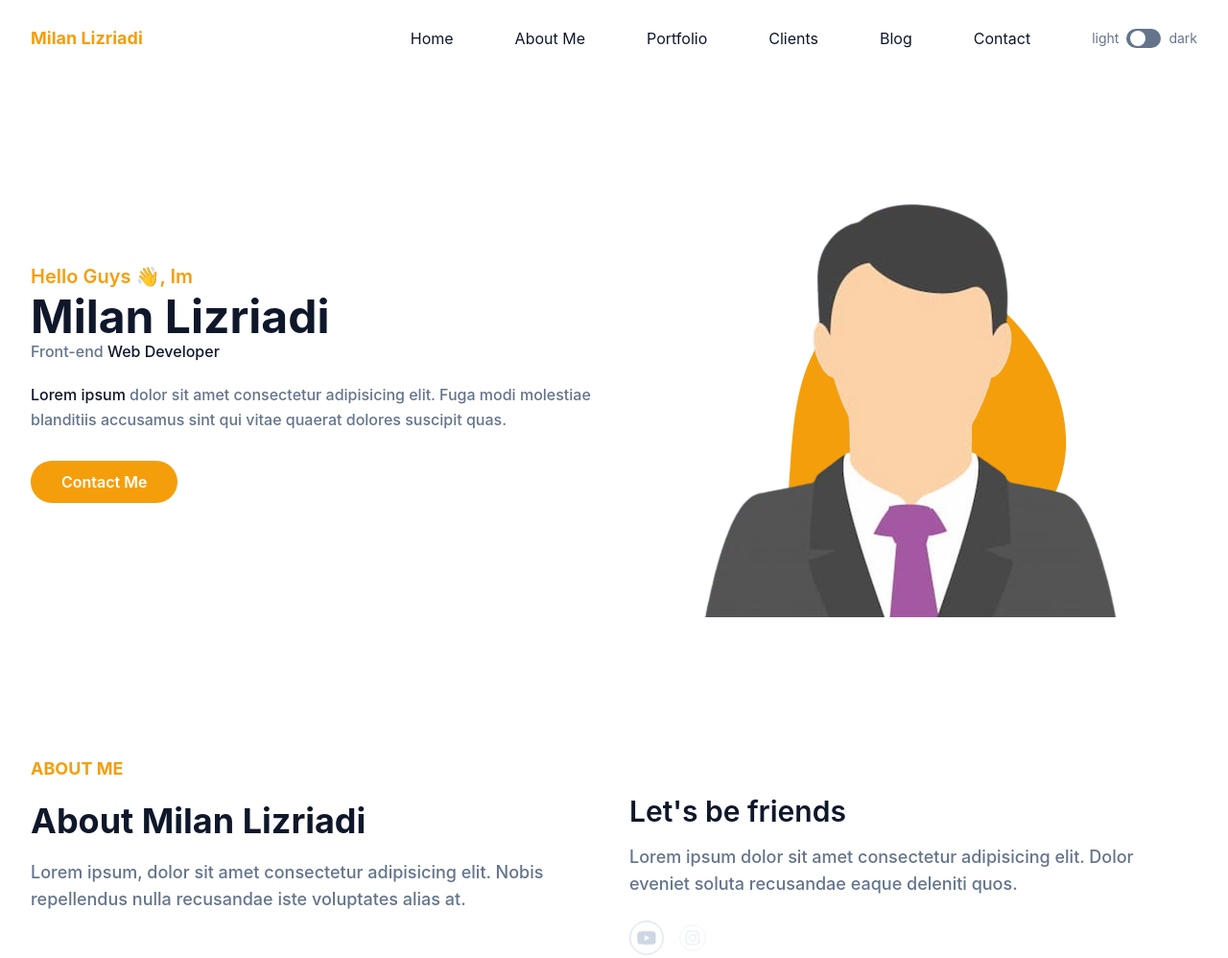
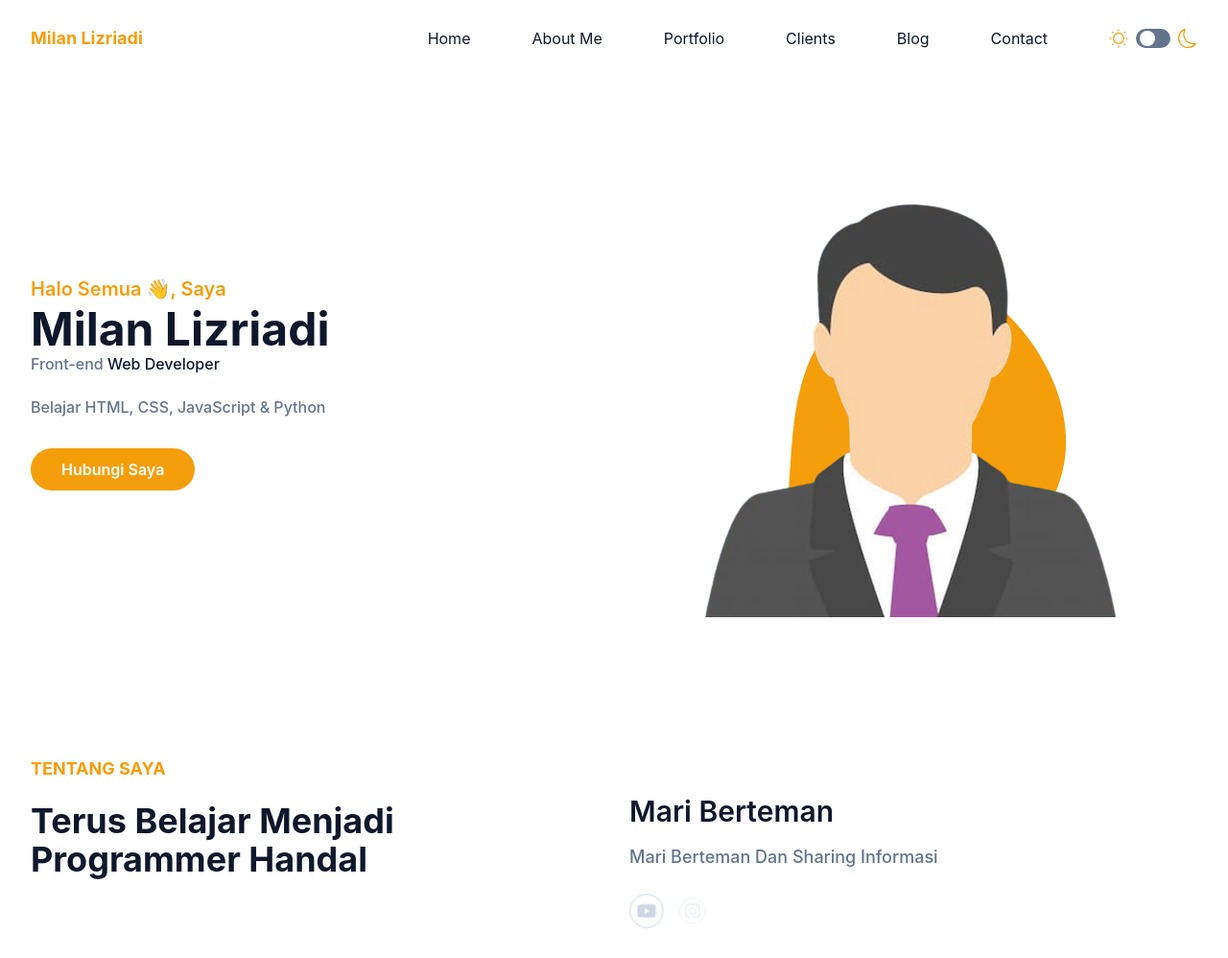
Before and after one commit to MilanLizriadi/portfolio-milan, a website: page index.html in a window 1280 px wide. Shown: the top 998 px of the page at 96% size. Drawn offline with nearby package versions, Linux system fonts and the light colour scheme.

Commit message:
Menambahkan icon di tombol dark-light

```diff
--- a/index.html
+++ b/index.html
@@ -74,7 +74,17 @@
 
               <li class="mt-3 lg:mt-0 flex items-center pl-8">
                 <div class="flex">
-                  <span class="mr-2 text-sm text-slate-500">light</span>
+
+                  <span class="mr-2 text-sm text-slate-500">
+
+                    <svg xmlns="http://www.w3.org/2000/svg" aria-hidden="true" role="img" width="20" height="20"
+                      preserveAspectRatio="xMidYMid meet" viewBox="0 0 512 512">
+                      <path fill="#f59e0b"
+                        d="M256 104c-83.813 0-152 68.187-152 152s68.187 152 152 152s152-68.187 152-152s-68.187-152-152-152Zm0 272a120 120 0 1 1 120-120a120.136 120.136 0 0 1-120 120ZM240 16h32v48h-32zm0 432h32v48h-32zm208-208h48v32h-48zm-432 0h48v32H16zm372.687 171.314l22.627-22.627l32 32l-22.627 22.627zm-320-320l22.628-22.628l32 32l-22.628 22.628zm-.002 329.375l32-32l22.628 22.626l-32 32zm320.002-320.003l32-32l22.628 22.628l-32 32z">
+                      </path>
+                    </svg>
+
+                  </span>
                   <input type="checkbox" class="hidden" id="dark-toggle" />
                   <label for="dark-toggle">
                     <div class="flex h-5 w-9 cursor-pointer items-center rounded-full bg-slate-500 p-1">
@@ -82,7 +92,15 @@
                       </div>
                     </div>
                   </label>
-                  <span class="ml-2 text-sm text-slate-500">dark</span>
+                  <span class="ml-2 text-sm text-slate-500">
+
+                    <svg xmlns="http://www.w3.org/2000/svg" aria-hidden="true" role="img" width="20" height="20"
+                      preserveAspectRatio="xMidYMid meet" viewBox="0 0 16 16">
+                      <path fill="#f59e0b"
+                        d="M6 .278a.768.768 0 0 1 .08.858a7.208 7.208 0 0 0-.878 3.46c0 4.021 3.278 7.277 7.318 7.277c.527 0 1.04-.055 1.533-.16a.787.787 0 0 1 .81.316a.733.733 0 0 1-.031.893A8.349 8.349 0 0 1 8.344 16C3.734 16 0 12.286 0 7.71C0 4.266 2.114 1.312 5.124.06A.752.752 0 0 1 6 .278zM4.858 1.311A7.269 7.269 0 0 0 1.025 7.71c0 4.02 3.279 7.276 7.319 7.276a7.316 7.316 0 0 0 5.205-2.162c-.337.042-.68.063-1.029.063c-4.61 0-8.343-3.714-8.343-8.29c0-1.167.242-2.278.681-3.286z">
+                      </path>
+                    </svg>
+                  </span>
                 </div>
               </li>
             </ul>
@@ -98,18 +116,18 @@
     <div class="container">
       <div class="flex flex-wrap">
         <div class="w-full self-center px-4 lg:w-1/2">
-          <h1 class="text-base font-semibold text-primary md:text-xl">Hello Guys 👋, Im <span
+          <h1 class="text-base font-semibold text-primary md:text-xl">Halo Semua 👋, Saya <span
               class="block font-bold text-dark text-4xl mt-1 lg:text-5xl dark:text-white">Milan Lizriadi</span></h1>
           <h2 class="font-medium text-secondary textlg mb-5 lg:2xl">Front-end <span
               class="text-dark dark:text-white">Web Developer</span></h2>
           <p class="font-medium text-secondary mb-10 leading-relaxed">
-            <span class="text-dark dark:text-white">Lorem ipsum</span> dolor sit amet consectetur adipisicing elit. Fuga
-            modi molestiae blanditiis accusamus sint qui vitae quaerat dolores suscipit quas.
+            <!-- <span class="text-dark dark:text-white"></span> -->
+            Belajar HTML, CSS, JavaScript & Python
           </p>
 
           <a href="#contact"
-            class="text-base font-semibold text-white bg-primary py-3 px-8 rounded-full hover:shadow-lg hover:opacity-80 transition duration-300 ease-in-out">Contact
-            Me</a>
+            class="text-base font-semibold text-white bg-primary py-3 px-8 rounded-full hover:shadow-lg hover:opacity-80 transition duration-300 ease-in-out">Hubungi
+            Saya</a>
         </div>
 
         <div class="w-full self-end px-4 lg:w-1/2">
@@ -135,23 +153,19 @@
     <div class="container">
       <div class="flex flex-wrap">
         <div class="w-full px-4 mb-10 lg:w-1/2">
-          <h4 class="font-bold uppercase text-primary text-lg mb-5 max-w-xl" data-aos="fade-right">ABOUT ME</h4>
+          <h4 class="font-bold uppercase text-primary text-lg mb-5 max-w-xl" data-aos="fade-right">TENTANG SAYA</h4>
           <h2 class="font-bold text-dark text-3xl mb-5 max-w-md lg:text-4xl dark:text-white" data-aos="fade-up"
-            data-aos-delay="500">About
-            Milan Lizriadi</h2>
-          <p class="font-medium text-base text-secondary lg:text-lg" data-aos="fade-right" data-aos-delay="1500">Lorem
-            ipsum, dolor sit amet
-            consectetur adipisicing
-            elit. Nobis repellendus nulla recusandae iste voluptates alias at.</p>
+            data-aos-delay="500">Terus Belajar Menjadi Programmer Handal</h2>
+          <!-- <p class="font-medium text-base text-secondary lg:text-lg" data-aos="fade-right" data-aos-delay="1500">Terus
+            Belajar</p> -->
         </div>
 
         <div class="w-full px-4 lg:w-1/2">
           <h3 class="font-semibold text-dark text-2xl mb-4 lg:text-3xl lg:pt-10 dark:text-white" data-aos="fade-up"
             data-aos-delay="1000">
-            Let's be friends</h3>
+            Mari Berteman</h3>
           <p class="font-medium text-base text-secondary mb-6 lg:text-lg" data-aos="fade-left" data-aos-delay="2000">
-            Lorem ipsum dolor sit amet consectetur
-            adipisicing elit. Dolor eveniet soluta recusandae eaque deleniti quos.</p>
+            Mari Berteman Dan Sharing Informasi</p>
 
           <div class="flex items-center">
             <!-- YouTube -->
@@ -198,6 +212,17 @@
                   d="M12 .297c-6.63 0-12 5.373-12 12 0 5.303 3.438 9.8 8.205 11.385.6.113.82-.258.82-.577 0-.285-.01-1.04-.015-2.04-3.338.724-4.042-1.61-4.042-1.61C4.422 18.07 3.633 17.7 3.633 17.7c-1.087-.744.084-.729.084-.729 1.205.084 1.838 1.236 1.838 1.236 1.07 1.835 2.809 1.305 3.495.998.108-.776.417-1.305.76-1.605-2.665-.3-5.466-1.332-5.466-5.93 0-1.31.465-2.38 1.235-3.22-.135-.303-.54-1.523.105-3.176 0 0 1.005-.322 3.3 1.23.96-.267 1.98-.399 3-.405 1.02.006 2.04.138 3 .405 2.28-1.552 3.285-1.23 3.285-1.23.645 1.653.24 2.873.12 3.176.765.84 1.23 1.91 1.23 3.22 0 4.61-2.805 5.625-5.475 5.92.42.36.81 1.096.81 2.22 0 1.606-.015 2.896-.015 3.286 0 .315.21.69.825.57C20.565 22.092 24 17.592 24 12.297c0-6.627-5.373-12-12-12" />
               </svg>
             </a>
+
+            <!-- Facebook -->
+            <a href="https://www.facebook.com/profile.php?id=100082537265327" target="_blank"
+              class="w-9 h-9 mr-3 rounded-full flex justify-center items-center border border-slate-300 text-slate-300 hover:border-primary hover:bg-primary hover:text-white"
+              data-aos="zoom-in" data-aos-delay="3000">
+              <svg role="img" width="20" class="fill-current" viewBox="0 0 24 24" xmlns="http://www.w3.org/2000/svg">
+                <title>Facebook</title>
+                <path
+                  d="M24 12.073c0-6.627-5.373-12-12-12s-12 5.373-12 12c0 5.99 4.388 10.954 10.125 11.854v-8.385H7.078v-3.47h3.047V9.43c0-3.007 1.792-4.669 4.533-4.669 1.312 0 2.686.235 2.686.235v2.953H15.83c-1.491 0-1.956.925-1.956 1.874v2.25h3.328l-.532 3.47h-2.796v8.385C19.612 23.027 24 18.062 24 12.073z" />
+              </svg>
+            </a>
           </div>
         </div>
       </div>
@@ -212,10 +237,9 @@
         <div class="max-w-xl mx-auto text-center mb-16">
           <h4 class="font-semibold text-lg text-primary mb-2" data-aos="fade-right">PORTFOLIO</h4>
           <h2 class="font-bold text-dark text-3xl mb-4 sm:text-4xl lg:text-5xl dark:text-white" data-aos="fade-up"
-            data-aos-delay="500">My Project</h2>
-          <p class="font-medium text-md text-secondary md:text-lg" data-aos="fade-up" data-aos-delay="1000">Lorem ipsum
-            dolor sit, amet consectetur adipisicing
-            elit. Quisquam modi necessitatibus quidem distinctio, ipsa iste vero similique vel tempore nam.</p>
+            data-aos-delay="500">Project Saya</h2>
+          <p class="font-medium text-md text-secondary md:text-lg" data-aos="fade-up" data-aos-delay="1000">Project Yang
+            Saya Buat</p>
         </div>
       </div>
 
@@ -230,7 +254,7 @@
             </div>
             <h3 class="font-semibold text-xl text-dark dark:text-white mt-5 mb-3" data-aos="fade-right"
               data-aos-delay="1500">
-              Portfolio Using <span class="text-violet-700">Bootstrap 5</span></h3>
+              Portfolio Menggunakan <span class="text-violet-700">Bootstrap 5</span></h3>
             <p class="font-medium text-base text-secondary" data-aos="fade-right" data-aos-delay="2000">Lorem ipsum
               dolor, sit amet consectetur adipisicing elit.
               Illum cumque molestias est consequuntur numquam sequi placeat quisquam fugiat ipsam nihil.</p>
@@ -246,7 +270,7 @@
             </div>
             <h3 class="font-semibold text-xl text-dark dark:text-white mt-5 mb-3" data-aos="fade-left"
               data-aos-delay="1500">
-              Calculator Using <span class="text-yellow-400">JavaScript</span></h3>
+              Calculator Menggunakan <span class="text-yellow-400">JavaScript</span></h3>
             <p class="font-medium text-base text-secondary" data-aos="fade-left" data-aos-delay="2000">Lorem ipsum
               dolor, sit amet consectetur adipisicing elit.
               Quod quidem incidunt doloribus.</p>
@@ -262,7 +286,7 @@
             </div>
             <h3 class="font-semibold text-xl text-dark dark:text-white mt-5 mb-3" data-aos="fade-right"
               data-aos-delay="1500">
-              Website Tokoumaku using <span class="text-violet-700">Bootstrap 5</span></h3>
+              Website Tokoumaku Menggunakan <span class="text-violet-700">Bootstrap 5</span></h3>
             <p class="font-medium text-base text-secondary" data-aos="fade-right" data-aos-delay="2000">Lorem ipsum,
               dolor sit amet consectetur adipisicing elit. Praesentium assumenda rem iste neque eius ex?.</p>
           </a>
@@ -277,7 +301,7 @@
             </div>
             <h3 class="font-semibold text-xl text-dark dark:text-white mt-5 mb-3" data-aos="fade-left"
               data-aos-delay="1500">
-              Fighting Game using <span class="text-yellow-400">JavaScript</span></h3>
+              Fighting Game Menggunakan <span class="text-yellow-400">JavaScript</span></h3>
             <p class="font-medium text-base text-secondary" data-aos="fade-left" data-aos-delay="2000">Lorem ipsum dolor
               sit amet consectetur adipisicing elit. Dolorum necessitatibus eligendi totam reprehenderit a vitae
               doloremque laborum.</p>
@@ -296,7 +320,7 @@
         <div class=" mx-auto text-center mb-16">
           <h4 class="font-semibold text-lg text-primary mb-2" data-aos="fade-right">CLIENTS</h4>
           <h2 class="font-bold text-white text-3xl mb-4 sm:text-4xl lg:text-5xl dark:text-dark" data-aos="fade-up"
-            data-aos-delay="500">Who have collaborated
+            data-aos-delay="500">Yang Pernah Bekerja Sama
           </h2>
           <p class="font-medium text-md text-secondary md:text-lg" data-aos="fade-up" data-aos-delay="1000">Aslinya
             belum ya gaes</p>
@@ -340,8 +364,8 @@
       <div class="w-full px-4">
         <div class="max-w-xl mx-auto text-center mb-16">
           <h4 class="font-semibold text-lg text-primary mb-2" data-aos="fade-right">BLOG</h4>
-          <h2 class="font-bold text-dark text-3xl mb-4 sm:text-4xl lg:text-5xl dark:text-white" data-aos="fade-up"
-            data-aos-delay="500">Recent Posts</h2>
+          <!-- <h2 class="font-bold text-dark text-3xl mb-4 sm:text-4xl lg:text-5xl dark:text-white" data-aos="fade-up"
+            data-aos-delay="500">Tulisan Terkini</h2> -->
           <p class="font-medium text-md text-secondary md:text-lg" data-aos="fade-up" data-aos-delay="1000">Lorem ipsum
             dolor, sit amet consectetur adipisicing
             elit. Veritatis pariatur illo necessitatibus laborum.</p>
@@ -422,7 +446,7 @@
         <div class="max-w-xl mx-auto text-center mb-16">
           <h4 class="font-semibold text-lg text-primary mb-2" data-aos="fade-right">CONTACT</h4>
           <h2 class="font-bold text-dark text-3xl mb-4 sm:text-4xl lg:text-5xl dark:text-white" data-aos="fade-up"
-            data-aos-delay="500">Contact Me</h2>
+            data-aos-delay="500">Hubungi Saya</h2>
           <p class="font-medium text-md text-secondary md:text-lg" data-aos="fade-up" data-aos-delay="1000">Lorem ipsum,
             dolor sit amet consectetur adipisicing
             elit. Libero, nam.</p>
```
